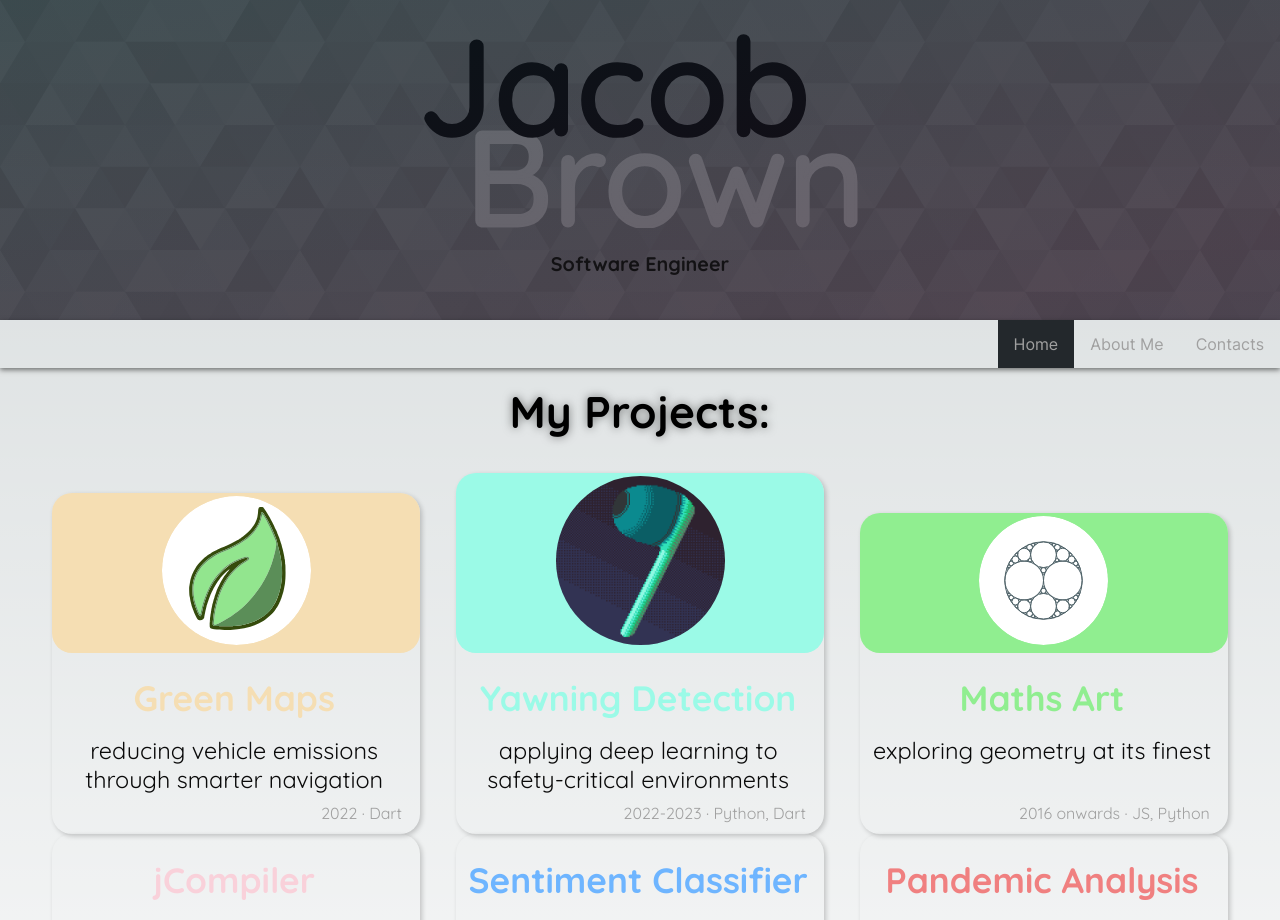
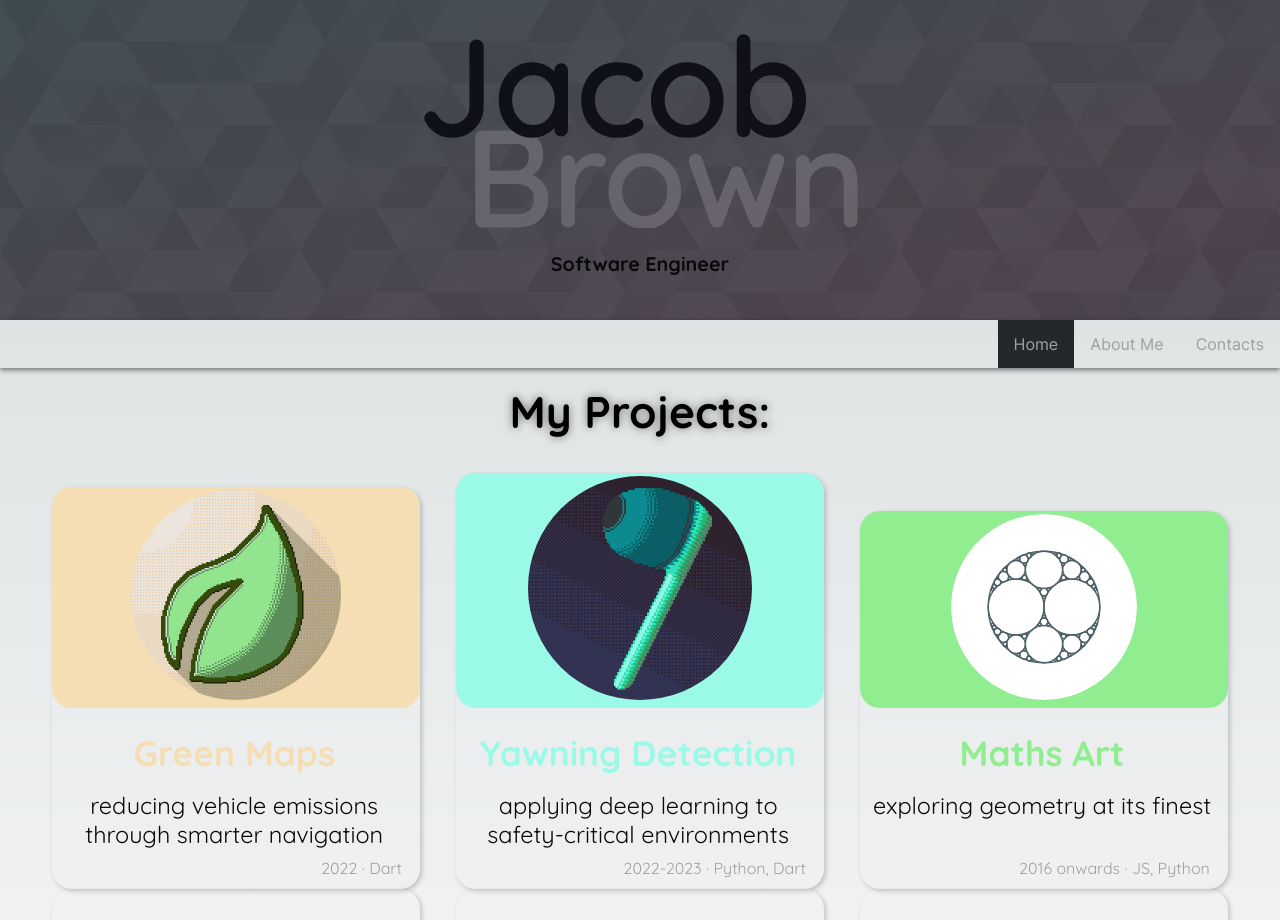
Before and after one commit to jacbn/jacbn.me, a Next.js app: page / in a window 1280 px wide. Shown: the top 920 px of the page. Built offline with nearby package versions, Linux system fonts and the light colour scheme.

Commit message:
new green maps image

```diff
--- a/src/components/homeGrid/index.tsx
+++ b/src/components/homeGrid/index.tsx
@@ -13,7 +13,7 @@ export default function HomeGrid() {
         lang="Dart"
         colour="wheat"
         image={{
-          src: "/assets/home/logo-green-maps.svg",
+          src: "/assets/home/logo-green-maps.png",
           alt: "A leaf on a wheat background, the logo of the Green Maps project."
         }}
         link="/projects/greenmaps"
--- a/src/pages/projects/greenmaps.tsx
+++ b/src/pages/projects/greenmaps.tsx
@@ -8,7 +8,7 @@ export default function GreenMaps() {
       <Blog
         title="Green Maps"
         image={{
-          src: "/assets/home/logo-green-maps.svg",
+          src: "/assets/home/logo-green-maps.png",
           alt: "A leaf on a wheat background, the logo of the Green Maps project."
         }}
         colour="wheat"
--- a/src/styles/home.module.css
+++ b/src/styles/home.module.css
@@ -58,7 +58,6 @@
 }
 
 .gridImage {
-  width: 50%;
   margin: 1% 0%;
   aspect-ratio: 1; /*square image*/
   border-radius: 50%;
@@ -69,23 +68,23 @@
 }
 
 .podium1 > div > img {
-  width: calc(35% + 40px);
+  width: 224px;
 }
 
 .podium2 {
-  margin-top: 20px;
+  margin-top: 14px;
 }
 
 .podium2 > div > img {
-  width: calc(35% + 20px)
+  width: 210px;
 }
 
 .podium3 {
-  margin-top: 40px;
+  margin-top: 38px;
 }
 
 .podium3 > div > img {
-  width: 35%;
+  width: 186px;
 }
 
 .projectInfoText {
```
Also changed, not shown: public/assets/home/logo-green-maps.png (added), public/assets/home/logo-green-maps.svg (deleted).
